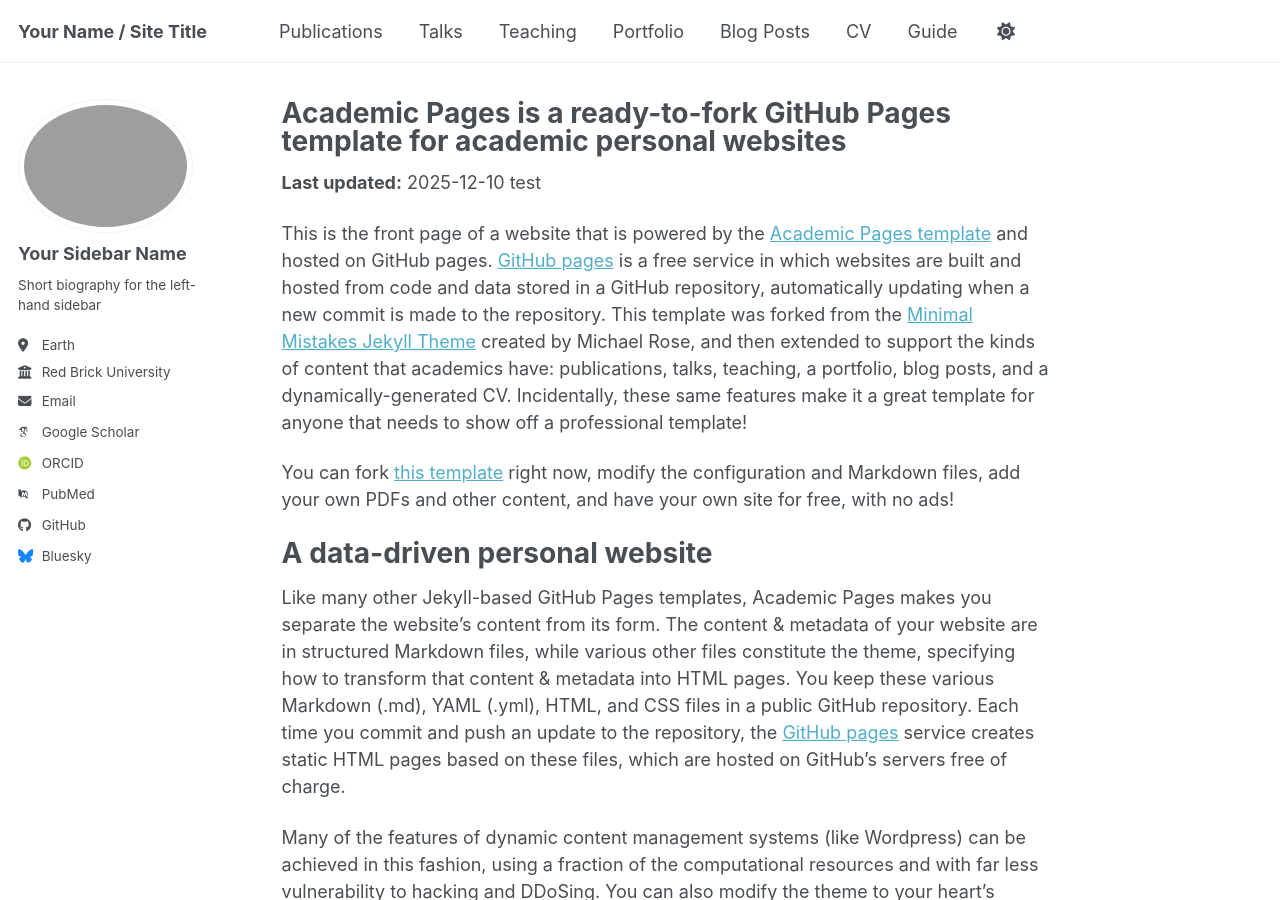
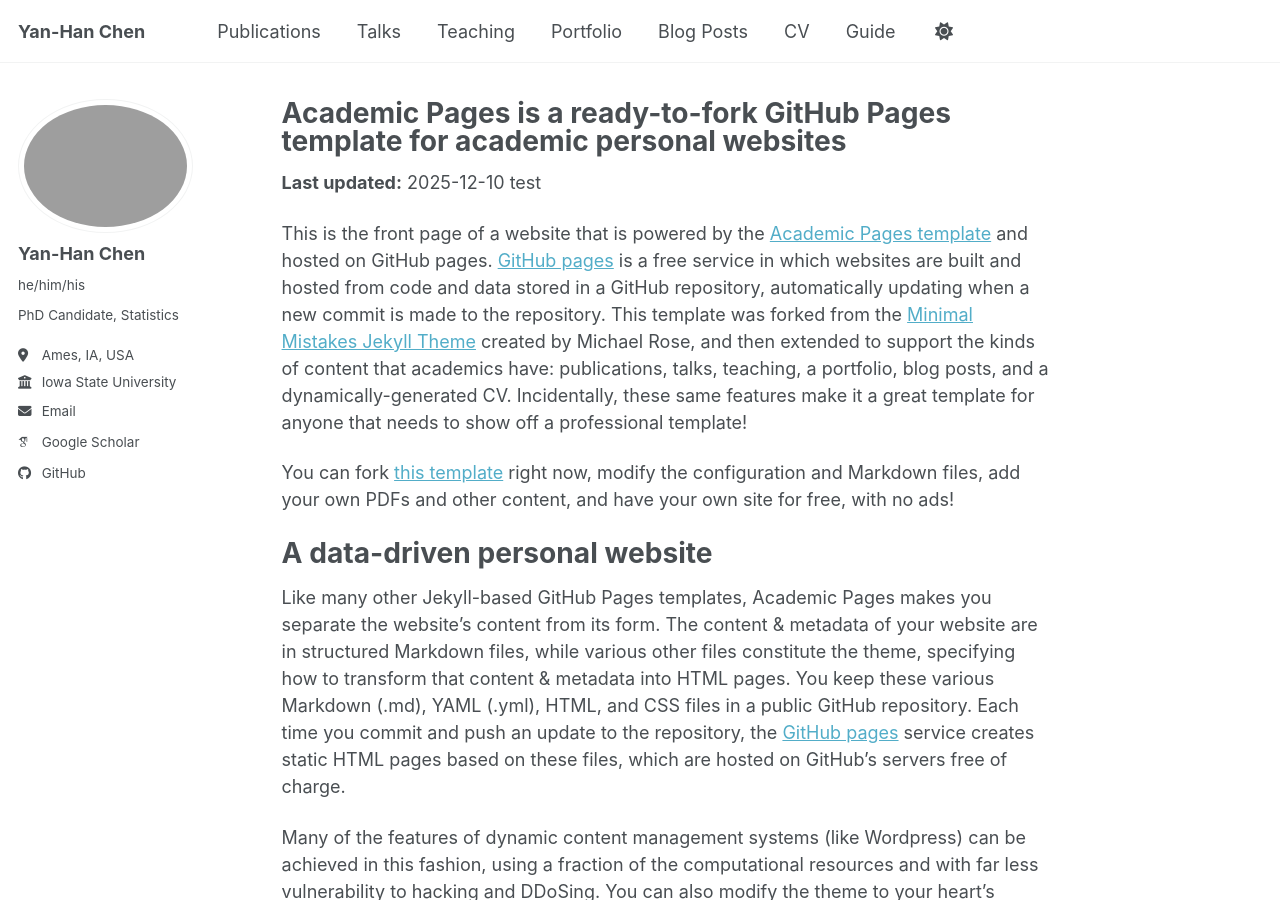
Before and after one commit to YanHanChen/YanHanChen.github.io, a Jekyll site: the page built from _pages/about.md, in a window 1280 px wide and 900 px high. Built offline with Jekyll 4.4.1, drawn with Linux system fonts in a browser that asks for light colours; some web fonts are replaced; a script bundle is joined from its source files by our own code; library files that are not in the unit come from our copies.

Commit message:
Update_config

```diff
--- a/_config.yml
+++ b/_config.yml
@@ -9,14 +9,14 @@
 # Basic Site Settings
 locale                   : "en-US"
 site_theme               : "default" # Currently available options are "default", "air"
-title                    : "Your Name / Site Title"
+title                    : "Yan-Han Chen"
 title_separator          : "-"
 name                     : &name "Yan-Han Chen"
-description              : &description "Your Name's academic portfolio"   # Update this with a general description of your site, this is the default if not overridden by a page
-url                      : https://academicpages.github.io # The base hostname & protocol for your site e.g. "https://[your GitHub username].github.io",
+description              : &description "Yan-Han Chen's academic portfolio"   # Update this with a general description of your site, this is the default if not overridden by a page
+url                      : https://yanhanchen.github.io # The base hostname & protocol for your site e.g. "https://[your GitHub username].github.io",
                                                            # or if you already have some other page hosted on Github then use "https://[your GitHub username].github.io/[Your Repo Name]"
 baseurl                  : "" # the subpath of your site, e.g. "/blog"
-repository               : "academicpages/academicpages.github.io"
+repository               : "YanHanChen/YanHanChen.github.io"
 
 # Site Author - The following control what appear as part of the author content on the side bar.
 #               If a field is blank the icon and link will not appear, otherwise it will be shown.
@@ -24,24 +24,24 @@
 author:
   # Biographic information
   avatar           : "profile.png"
-  name             : "Your Sidebar Name"
-  pronouns         : # example: "she/her"
-  bio              : "Short biography for the left-hand sidebar"
-  location         : "Earth"
-  employer         : "Red Brick University"
+  name             : "Yan-Han Chen"
+  pronouns         : "he/him/his"
+  bio              : "PhD Candidate, Statistics"
+  location         : "Ames, IA, USA"
+  employer         : "Iowa State University"
   uri              : # URL
-  email            : "none@example.org"
+  email            : "yanhanc@iastate.edu"
 
   # Academic websites
   academia         : # URL
   arxiv            : # URL - Update with the correct link to your profile
-  googlescholar    : "https://scholar.google.com/citations?user=PS_CX0AAAAAJ"
+  googlescholar    : "https://scholar.google.com/citations?user=_1vz0aQAAAAJ&hl=en"
   inspire-hep      : # URL
   impactstory      : # URL
-  orcid            : "https://orcid.org/yourorcidurl"
+  # orcid            : "https://orcid.org/yourorcidurl"
   semantic         : # URL
   ssrn             : # URL
-  pubmed           : "https://www.ncbi.nlm.nih.gov/pubmed/?term=john+snow"
+  # pubmed           : "https://www.ncbi.nlm.nih.gov/pubmed/?term=john+snow"
   researchgate     : # URL
   scopus           : # URL
   zotero           : # URL
@@ -51,13 +51,13 @@
   bitbucket        : # Username - Update with your username on the site
   codepen          : # Username
   dribbble         : # Username
-  github           : "academicpages"
+  github           : "YanHanChen"
   kaggle           : # Username
   stackoverflow    : # User number or user number and name (i.e., use "1" or "1/jeff-atwood")
 
   # Social media
   artstation       : # Username
-  bluesky          : "bsky.app" # Replace this with you Bluesky username
+  # bluesky          : "bsky.app" # Replace this with you Bluesky username
   facebook         : # Username
   flickr           : # Username
   foursquare       : # Username
```
